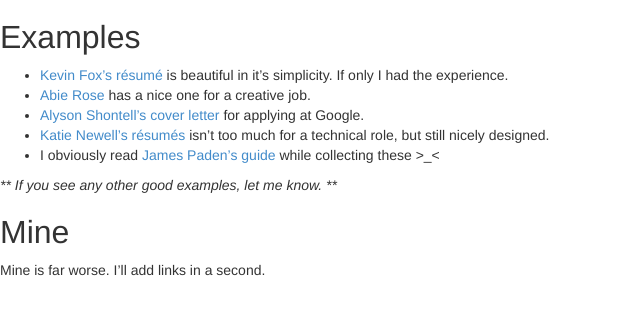
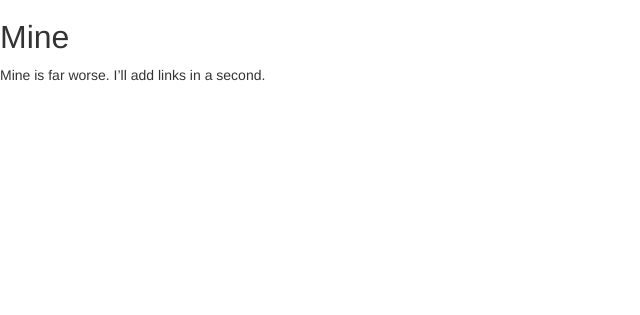
Before and after one commit to porcoesphino/bodey-cv, a Jekyll site: the page built from index.markdown, in a window 1280 px wide. Shown: the top 315 px of the page, without its empty margins (0-640 px from the left). Built offline with Jekyll 4.4.1, drawn with Linux system fonts in a browser that asks for light colours.

Commit message:
Removing some html

```diff
--- a/index.markdown
+++ b/index.markdown
@@ -3,18 +3,6 @@
 title: My Résumé, and a few others
 ---
 
-
-## Examples
-
-* [Kevin Fox's résumé](http://fury.com/resume/kevin_fox_resume.pdf) is beautiful in it's simplicity. If only I had the experience.
-* [Abie Rose](http://abierose.com/resume.pdf) has a nice one for a creative job.
-* [Alyson Shontell's cover letter](http://www.businessinsider.com/this-is-the-application-and-cover-letter-that-got-me-an-interview-with-google-2011-2) for applying at Google.
-* [Katie Newell's résumés](http://www.katienewell.com) isn't too much for a technical role, but still nicely designed.
-* I obviously read [James Paden's guide](http://www.xemion.com/website-design-learning-center/5-steps-to-the-perfect-web-designer-resume/) while collecting these >_<
-
-
-*** If you see any other good examples, let me know. ***
-
 ## Mine
 
 Mine is far worse. I'll add links in a second.
```
